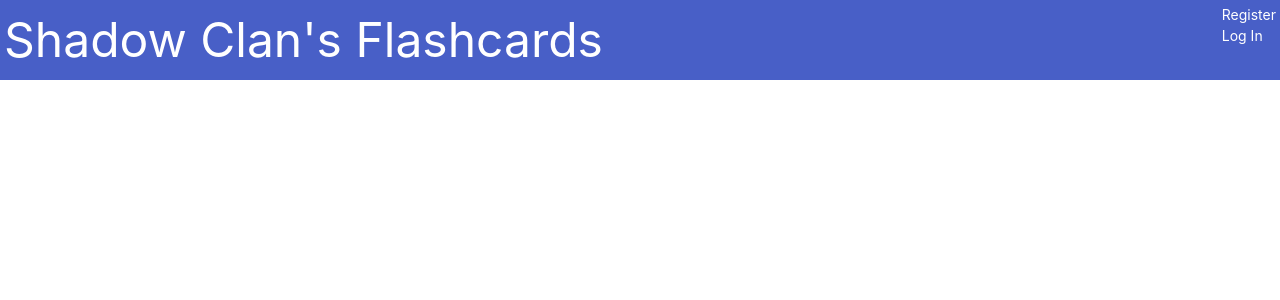
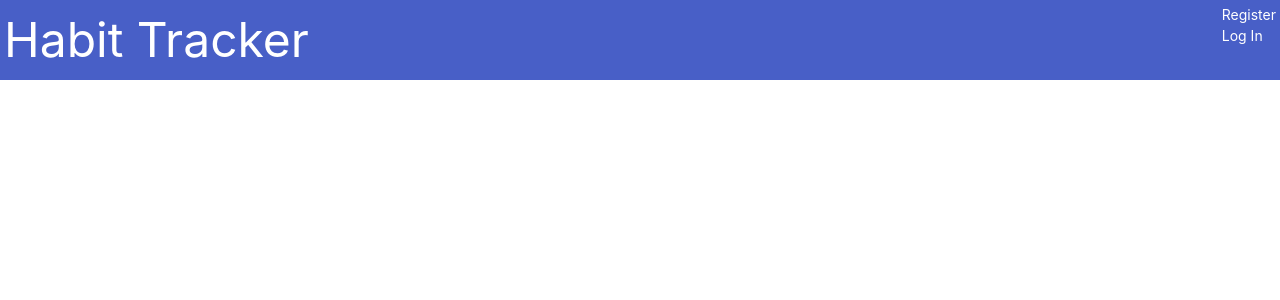
Before and after one commit to paulreece/Habit-Tracker, a Django app: page / in a window 1280 px wide. Shown: the top 300 px of the page. Run offline with Django 4.2, Linux system fonts and the light colour scheme; parts of the project's set-up code (start-up, migrations or seed data) failed here and were passed over; some web fonts are replaced.

Commit message:
some more template adjustments

```diff
--- a/habit_tracker/urls.py
+++ b/habit_tracker/urls.py
@@ -20,6 +20,6 @@ from habitapp import views as habit_views
 urlpatterns = [
     path("admin/", admin.site.urls),
     path("accounts/", include("registration.backends.simple.urls")),
-    path("", habit_views.homepage, name="homepage"),
-    path("habit", habit_views.habit_list, name="habit_list"),
+    path("", habit_views.base_login, name="base_login"),
+    path("habit", habit_views.homepage, name="homepage"),
 ]
--- a/habitapp/views.py
+++ b/habitapp/views.py
@@ -5,17 +5,17 @@ from .models import User, Habit, Record
 from django.contrib.auth.decorators import login_required, user_passes_test
 
 
-def homepage(request):
+def base_login(request):
     if request.user.is_authenticated:
-        return redirect("habit_list")
+        return redirect("hompage")
 
     return render(request, "base.html")
 
 
 @login_required(login_url="auth_login")
-def habit_list(
+def homepage(
     request,
 ):
     habits = Habit.objects.all()
     records = Record.objects.all()
-    return render(request, "habit_list.html", {"habits": habits, "recods": records})
+    return render(request, "homepage.html", {"habits": habits, "records": records})
--- a/templates/base.html
+++ b/templates/base.html
@@ -23,7 +23,7 @@
 <body class="sans-serif">
   <header class="pa1 hero is-medium is-link is-flex-direction-row is-justify-content-space-between is-align-content-center">
 
-    <a href={% url "homepage" %} class="db link underline-hover blue"><h1 class="f1 lh-copy db header is-flex-direction-row is-align-content-center">Shadow Clan's Flashcards</h1></a>
+    <a href={% url "homepage" %} class="db link underline-hover blue"><h1 class="f1 lh-copy db header is-flex-direction-row is-align-content-center">Habit Tracker</h1></a>
 
       <div class="f6 lh-copy">
         {% if user.is_authenticated %}
```
Also changed, not shown: templates/homepage.html (added, +7 -0 lines), templates/habit_list.html (deleted).
